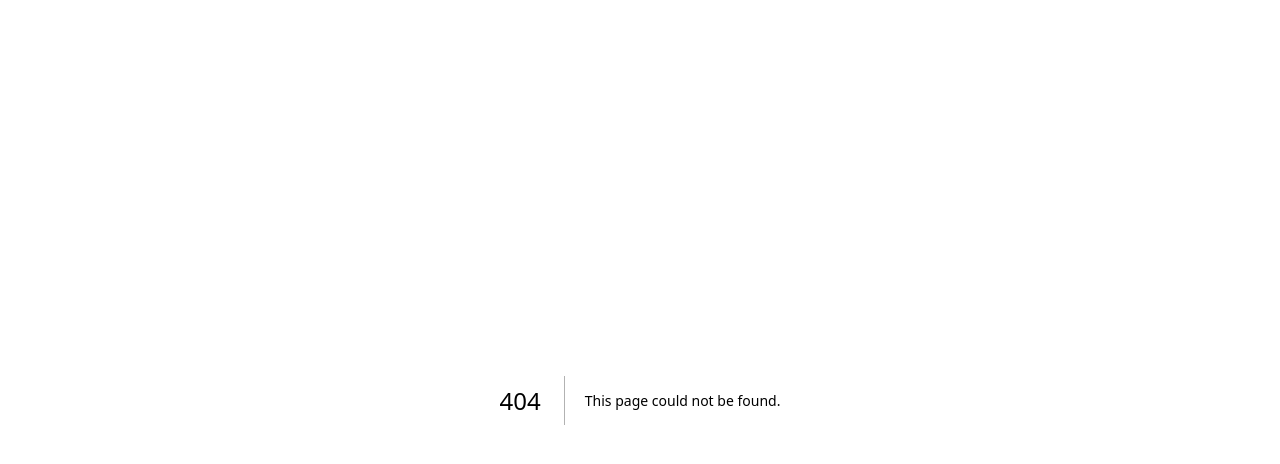
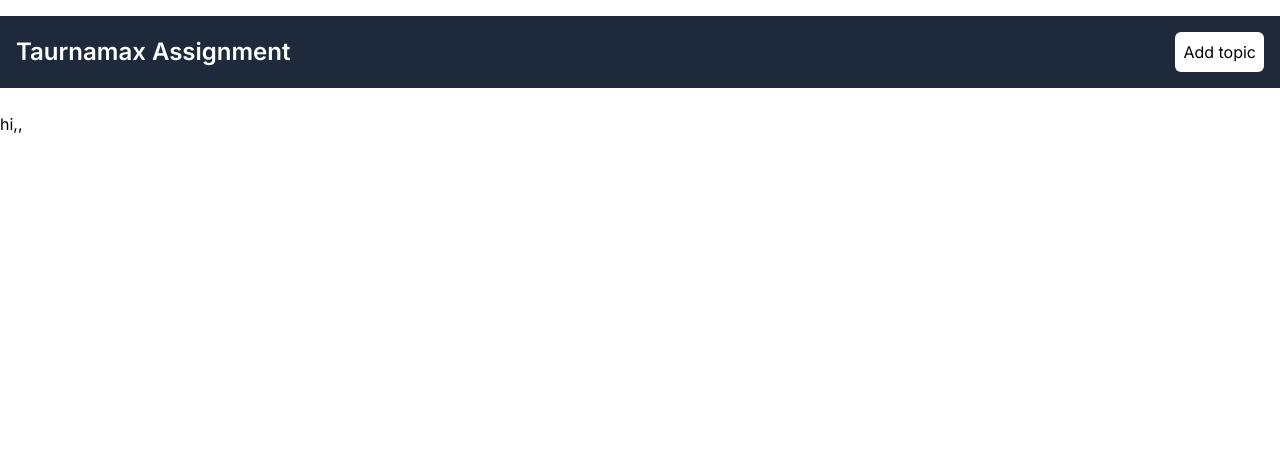
Before and after one commit to Emranhossainshuvo/Taurnamax-app, a Next.js app: page /addTopic in a window 1280 px wide. Before the commit this address had no page. Shown: the top 464 px of the page. Built offline with nearby package versions, Linux system fonts and the light colour scheme.

Commit message:
created add topic component and connected it with the add topic button

```diff
--- /dev/null
+++ b/src/app/addTopic/page.jsx
@@ -0,0 +1,13 @@
+import React from 'react';
+import Navbar from '../../components/Navbar';
+
+const addTopic = () => {
+    return (
+        <div>
+            <Navbar />
+            <h3>hi,,</h3>
+        </div>
+    );
+};
+
+export default addTopic;
--- a/src/components/Displaytopics.jsx
+++ b/src/components/Displaytopics.jsx
@@ -1,16 +1,9 @@
+import { FaEdit, FaRegTrashAlt } from "react-icons/fa";
 
 const Displaytopics = () => {
     return (
         <>
-            <div className="bg-[#FFFFFF] rounded-md border-gray-800 border-[0.1px] shadow-md shadow-neutral-300 p-4">
-                <div>
-                    <h2 className="text-3xl font-semibold">Title</h2>
-                    <p className="text-base text-gray-600">description: Lorem ipsum dolor sit amet.</p>
-                </div>
-                <div>
 
-                </div>
-            </div>
         </>
     );
 };
--- a/src/components/Navbar.jsx
+++ b/src/components/Navbar.jsx
@@ -1,10 +1,13 @@
+import Link from "next/link"
 
 const Navbar = () => {
     return (
         <>
             <div className="bg-[#1E293B] p-4 mt-4 mb-6 flex justify-between items-center  ">
                 <h3 className="text-white text-2xl font-semibold">Taurnamax Assignment</h3>
-                <button className="bg-white text-black p-2 rounded-md">Add topic</button>
+                <Link href="/addTopic">
+                    <button className="bg-white text-black p-2 rounded-md">Add topic</button>
+                </Link>
             </div>
         </>
     );
--- /dev/null
+++ b/src/components/TopicsCard.jsx
@@ -0,0 +1,20 @@
+import { FaEdit, FaRegTrashAlt } from "react-icons/fa";
+
+const TopicsCard = () => {
+    return (
+        <>
+            <div className="bg-[#FFFFFF] flex justify-between items-center rounded-md border-gray-800 border-[0.1px] shadow-md shadow-neutral-300 p-4">
+                <div>
+                    <h2 className="text-3xl font-semibold">Title</h2>
+                    <p className="text-base text-gray-600">description: Lorem ipsum dolor sit amet.</p>
+                </div>
+                <div className="flex items-center gap-3">
+                    <FaRegTrashAlt className="text-red-500 text-2xl" />
+                    <FaEdit className="text-2xl text-[#334155]" />
+                </div>
+            </div>
+        </>
+    );
+};
+
+export default TopicsCard;
```
Also changed, not shown: package.json (+5 -4 lines), 1 other file (tests, documents, lock files or other folders).
